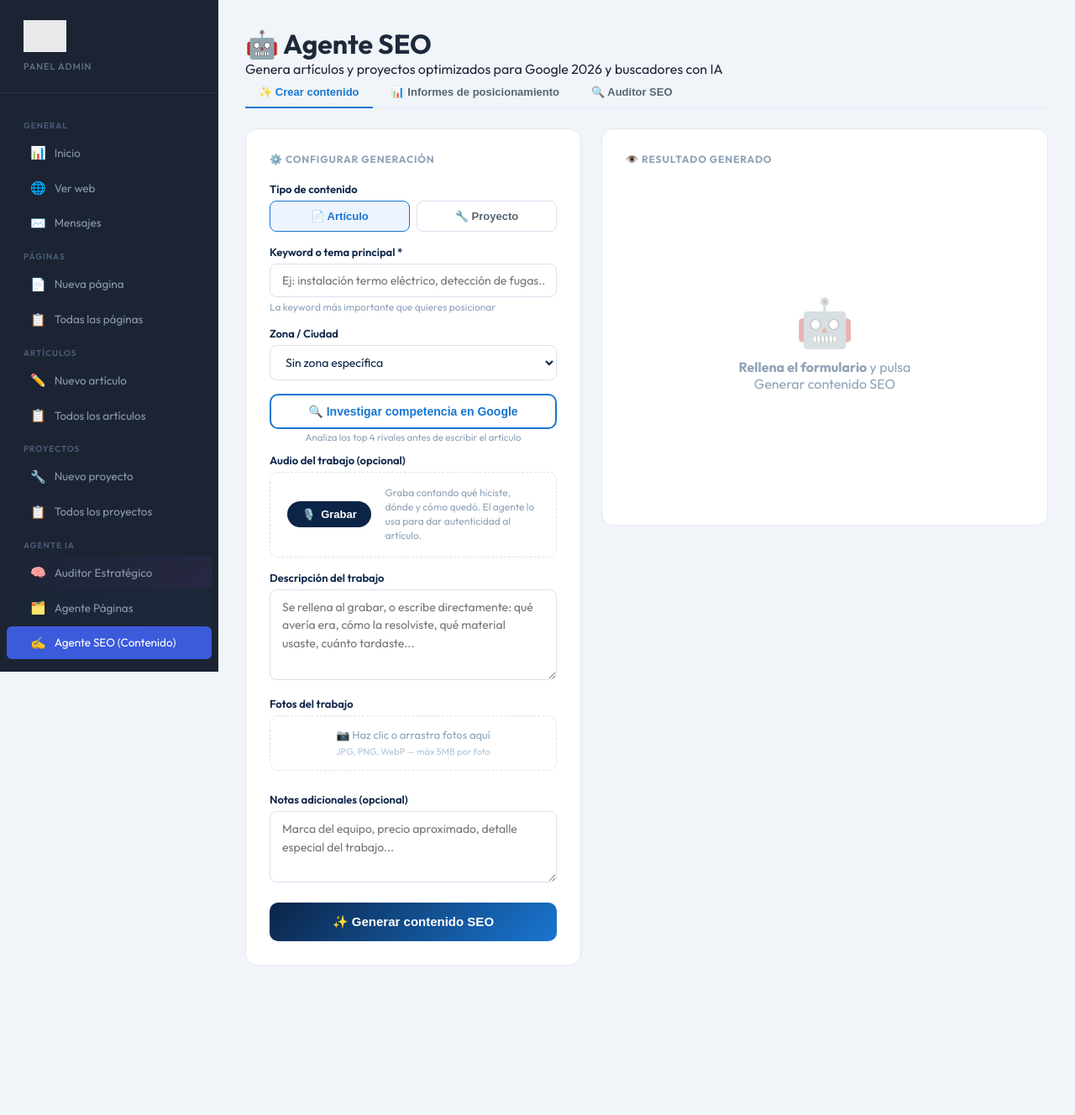
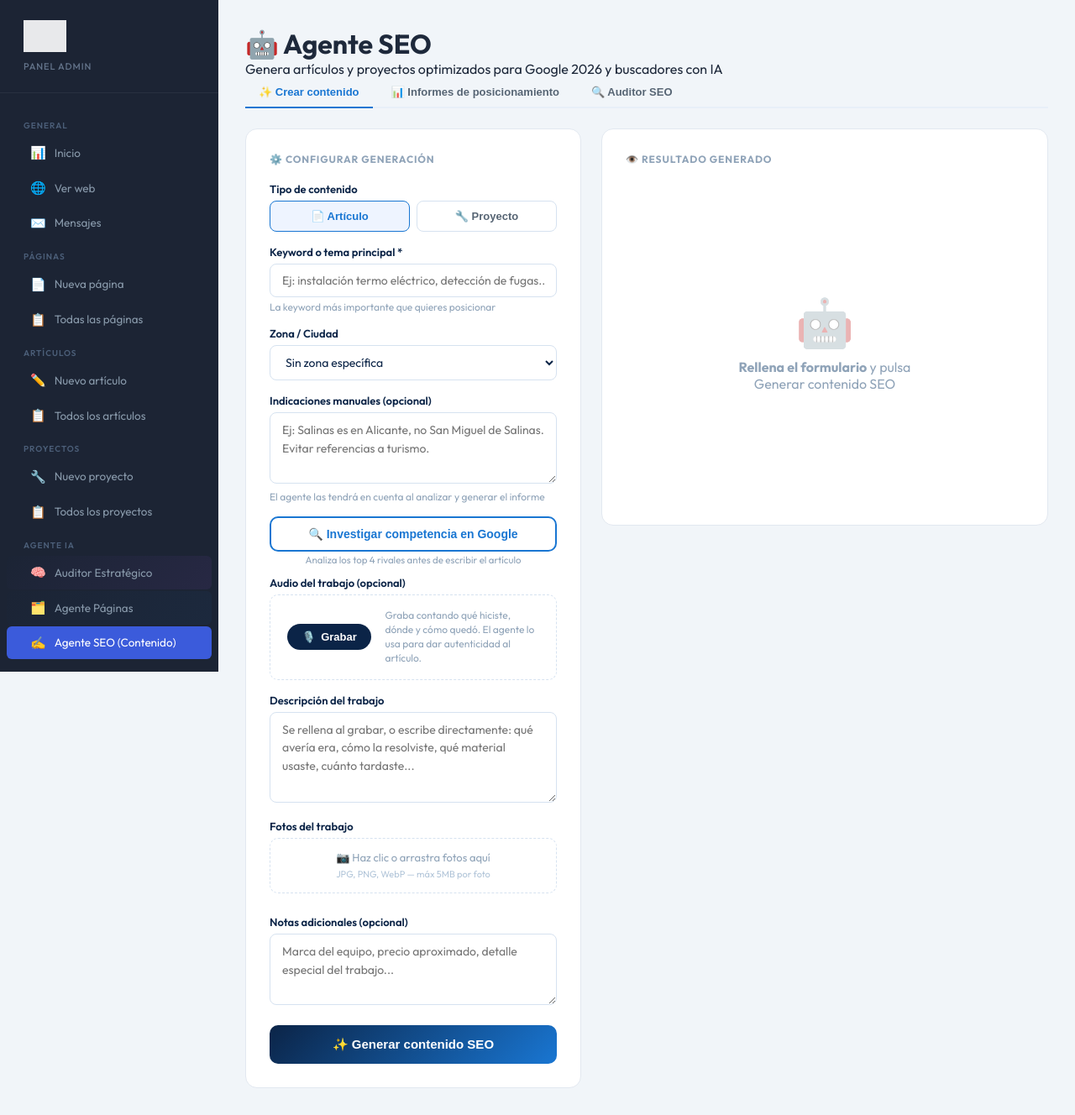
Before and after one commit to Lowix29/caroltemp-web, a PHP site: page /caroltemp/admin/agente-seo.php in a window 1280 px wide. Shown: the whole page at 84% size. Before the commit the page ends 1150 px from the top, so only its background shows below. Run offline with PHP 8.4, Linux system fonts and the light colour scheme; the visitor is signed in with stand-in values (Sample User, id 1); data that the repository does not hold is empty; grey boxes are pictures that could not be loaded.

Commit message:
agente seo investigar: campo de indicaciones manuales con prioridad máxima

```diff
--- a/admin/agente-seo.php
+++ b/admin/agente-seo.php
@@ -297,6 +297,13 @@ try {
               <option value="<?= htmlspecialchars($z) ?>"><?= htmlspecialchars($z) ?></option>
             <?php endforeach; ?>
           </select>
+        </div>
+
+        <!-- Notas manuales -->
+        <div class="ag-field">
+          <label for="notas-investigar">Indicaciones manuales (opcional)</label>
+          <textarea id="notas-investigar" rows="2" placeholder="Ej: Salinas es en Alicante, no San Miguel de Salinas. Evitar referencias a turismo."></textarea>
+          <small>El agente las tendrá en cuenta al analizar y generar el informe</small>
         </div>
 
         <!-- Botón investigar -->
@@ -795,6 +802,7 @@ async function investigar() {
   const fd = new FormData();
   fd.append('keyword', keyword);
   fd.append('zona', document.getElementById('zona').value);
+  fd.append('notas_investigar', (document.getElementById('notas-investigar')?.value || '').trim());
 
   try {
     const r    = await fetch('agente-seo-investigar', { method: 'POST', body: fd });
```
Also changed, not shown: admin/agente-seo-investigar.php (+6 -2 lines).
